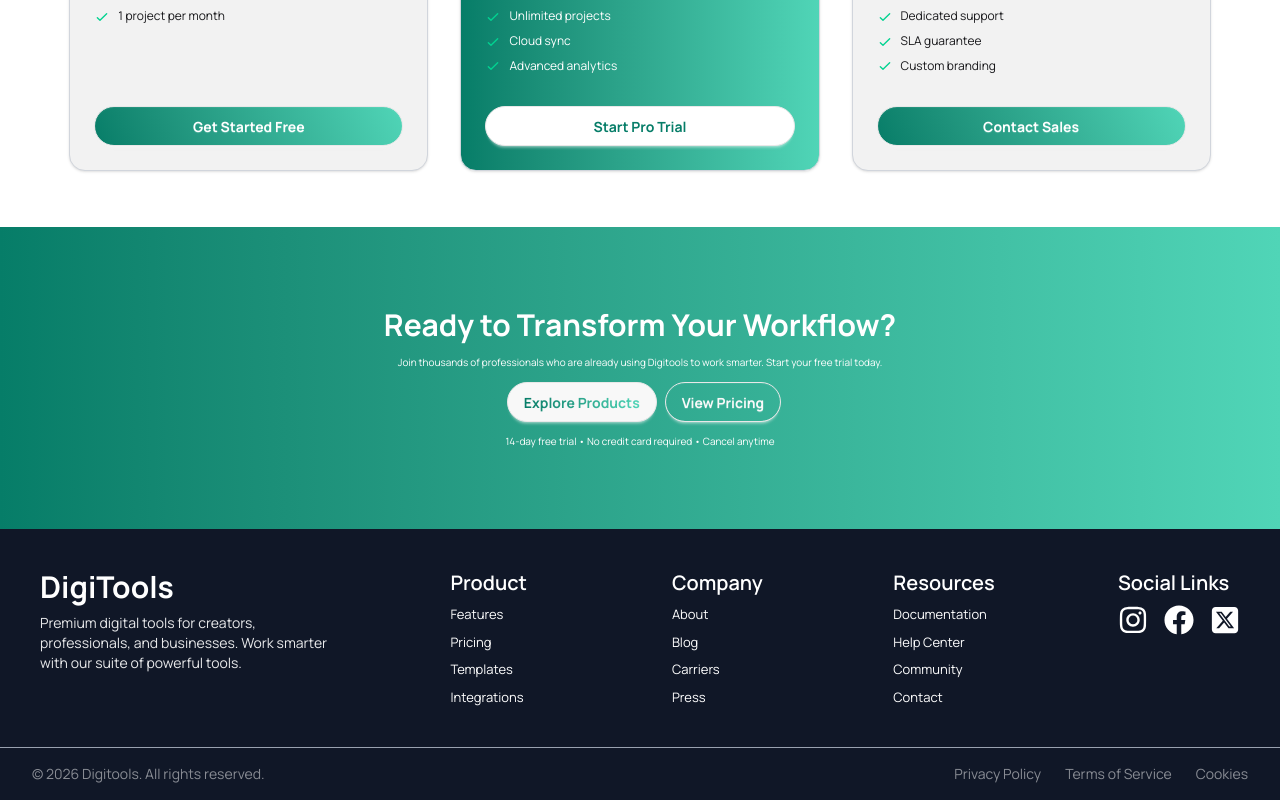
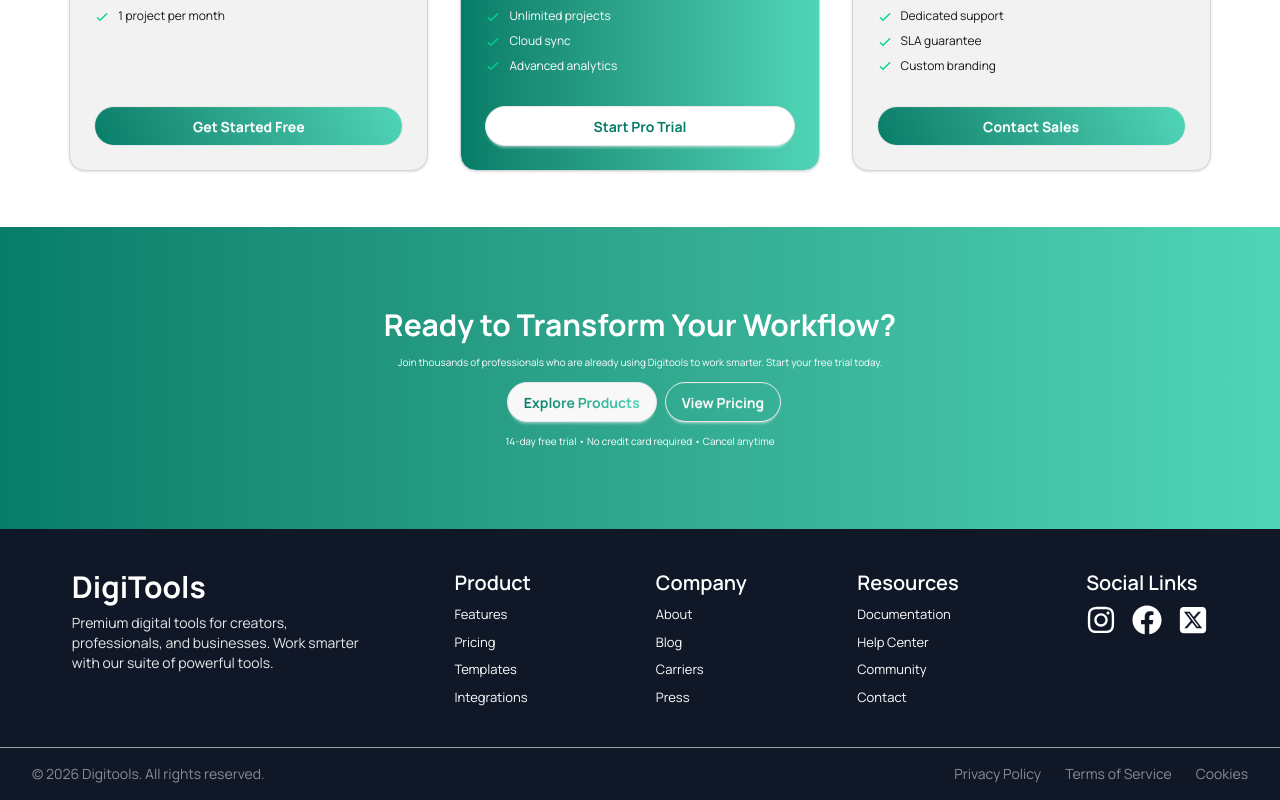
Before and after one commit to akashsarker99/A6-digitool-project, a React (Vite) app: page / in a window 1280 px wide. Shown: the part 2920-3720 px from the top of the page. Built offline with nearby package versions, Linux system fonts and the light colour scheme.

Commit message:
fixed footer error of responsiveness

```diff
--- a/src/components/footer/Footer.jsx
+++ b/src/components/footer/Footer.jsx
@@ -7,13 +7,13 @@ const Footer = () => {
         <div>
             <footer className='bg-[#101727] '>
                <section className='container mx-auto flex flex-col md:flex-row
-                      md:justify-between gap-4  justify-around p-10'>
+                      justify-around gap-8  p-10 '>
                    <div className='text-center md:text-left'>
                     <h2 className='text-white text-2xl sm:text-3xl font-bold mb-2'>DigiTools</h2>
                     <p className='text-white text-sm opacity-90'>Premium digital tools for creators, <br></br>professionals, and businesses. Work smarter<br></br> with our suite of powerful tools.</p>
                 </div>
 
-                  <div className='grid grid-cols-3 gap-8 md:gap-30 text-center md:text-left'>
+                  <div className='grid grid-cols-3 gap-8 lg:gap-25 text-center md:text-left'>
 
                       <div><h2 className='text-lg sm:text-xl font-semibold text-white mb-2'>Product</h2>
                      <ul className='space-y-2'>
@@ -42,7 +42,7 @@ const Footer = () => {
                   </div>
 
 
-                <div className='text-center md:text-left'>
+                <div className='text-center md:text-left md:ml-8'>
                     <h2 className='text-lg sm:text-xl font-semibold text-white mb-2'>Social Links</h2>
                      <div className='flex gap-4 justify-center md:justify-start'>
                         <FaInstagram className='text-white text-2xl sm:text-3xl hover:text-pink-600'></FaInstagram>
```
